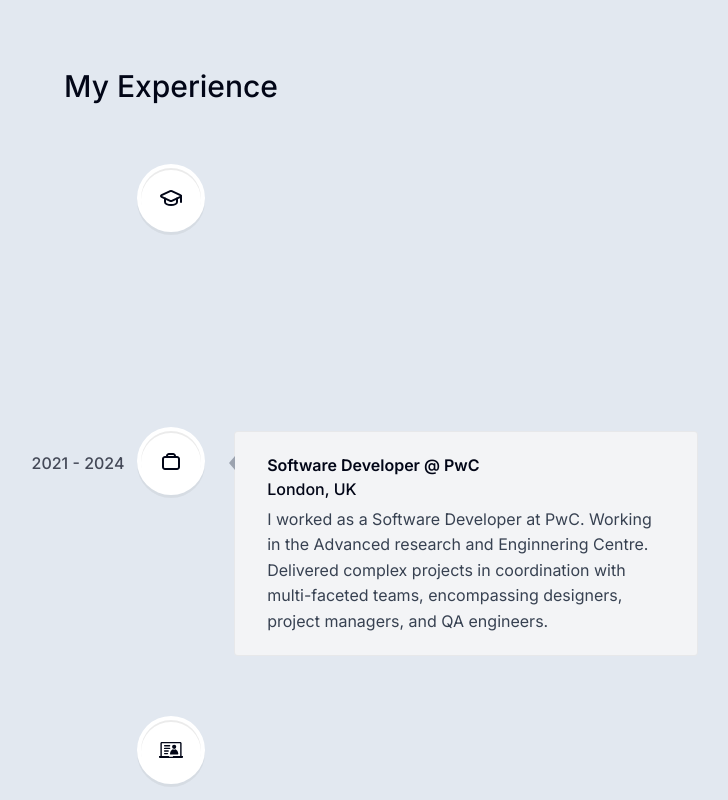
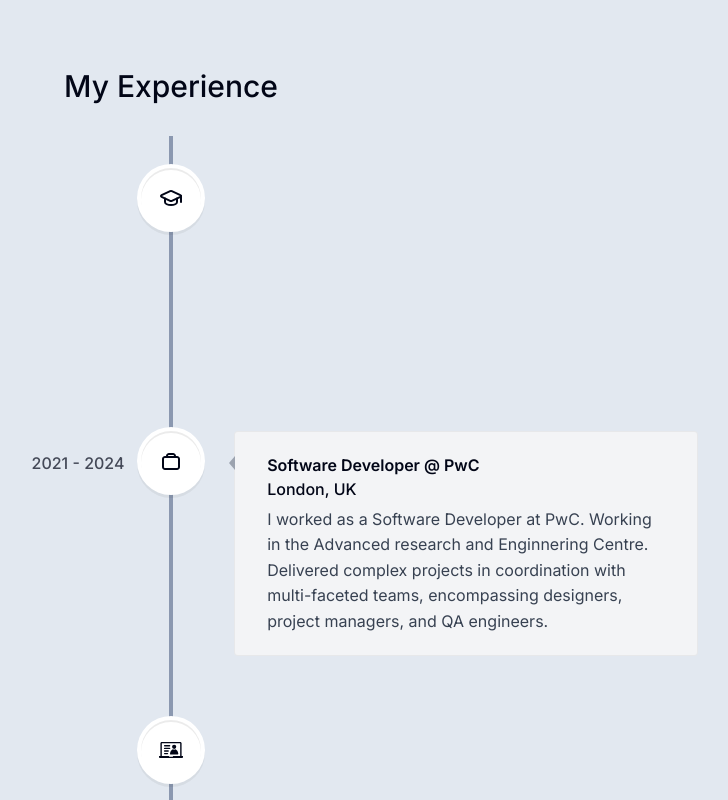
Before and after one commit to Harry-Leepz/personal-portfolio, a Next.js app: page / in a window 1280 px wide. Shown: the part 3140-3940 px from the top of the page, without its empty margins (469-1197 px from the left). Built offline with nearby package versions, Linux system fonts and the light colour scheme.

Commit message:
style: add custom CSS variable for line color in globals.css

```diff
--- a/app/globals.css
+++ b/app/globals.css
@@ -1,3 +1,7 @@
 @tailwind base;
 @tailwind components;
 @tailwind utilities;
+
+html {
+  --line-color: #8b98b0;
+}
```
